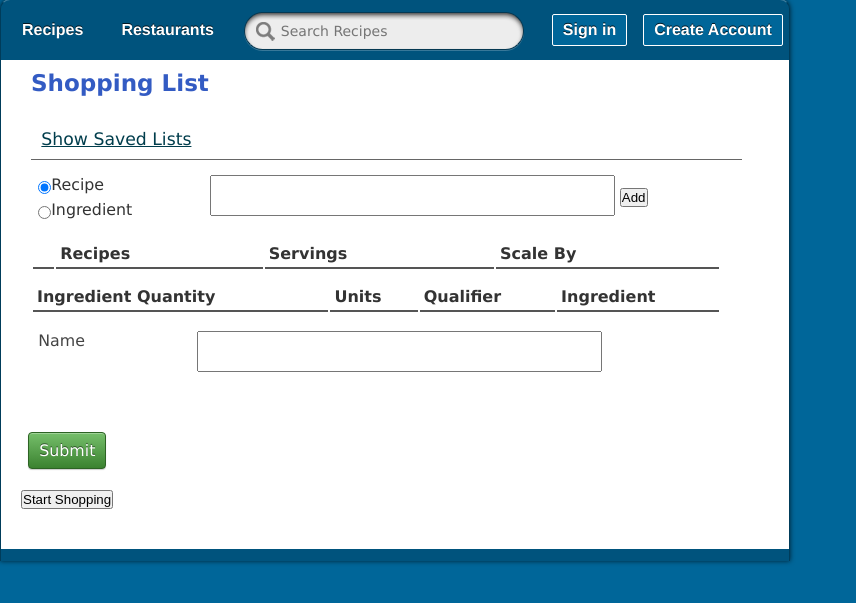
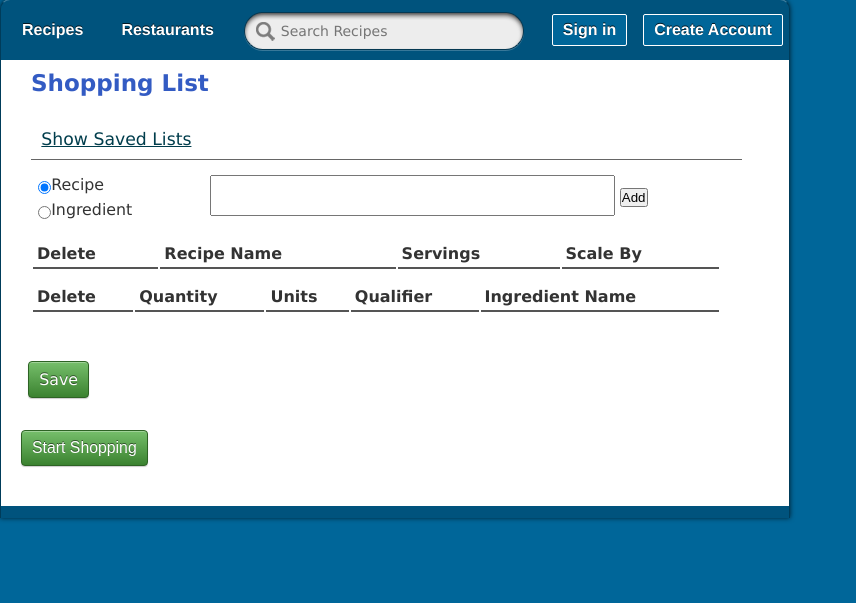
Before and after one commit to nazgul26/PHPRecipebook, a CakePHP app: template app/View/ShoppingLists/edit.ctp in a window 1280 px wide. Shown: the part 21-624 px from the top of the page, without its empty margins (0-856 px from the left). Run offline with PHP 8.4 and a stand-in for CakePHP, Linux system fonts and the light colour scheme; the template is opened without the code that fills it, so the values that code supplies are empty; form fields are guessed from the names that the template uses; some libraries are stand-ins or nearby versions.

Commit message:
shopping layout/flow ideas added

```diff
--- a/app/Controller/ShoppingListsController.php
+++ b/app/Controller/ShoppingListsController.php
@@ -43,6 +43,10 @@ class ShoppingListsController extends AppController {
         }
         $options = array('conditions' => array('ShoppingList.' . $this->ShoppingList->primaryKey => $id));
         $this->set('shoppingList', $this->ShoppingList->find('first', $options));
+    }
+
+    public function shop() {
+
     }
 
     /**
--- a/app/View/ShoppingLists/edit.ctp
+++ b/app/View/ShoppingLists/edit.ctp
@@ -31,8 +31,8 @@
 
     <table>
         <tr class="headerRow">
-            <th></th>
-            <th><?php echo __('Recipes');?></th>
+            <th><?php echo __('Delete');?></th>
+            <th><?php echo __('Recipe Name');?></th>
             <th><?php echo __('Servings');?>
             <th><?php echo __('Scale By');?></th>
         </tr>
@@ -62,10 +62,11 @@
 
     <table>
     <tr class="headerRow">
-        <th colspan="2"><?php echo __('Ingredient Quantity');?></th>
+        <th><?php echo __('Delete');?></th>
+        <th><?php echo __('Quantity');?></th>
         <th><?php echo __('Units');?></th>
         <th><?php echo __('Qualifier');?></th>
-        <th><?php echo __('Ingredient');?></th>
+        <th><?php echo __('Ingredient Name');?></th>
     </tr>
     <tbody class="gridContent">
     <?php
@@ -87,7 +88,7 @@
         <td><?php echo $this->Form->input('ShoppingListIngredient.' . $mapIndex . '.unit_id', array('label' => false)); ?></td>
         <td><?php echo $this->Form->input('ShoppingListIngredient.' . $mapIndex . '.qualifier', array('label' => false, 'escape' => false)); ?></td>
         <td>
-            <?php echo $this->Form->input('ShoppingListIngredient.' . $mapIndex . '.Ingredient.name', array('label' => false, 'escape' => false, 'type' => 'ui-widget')); ?>
+            <?php echo $this->Form->input('ShoppingListIngredient.' . $mapIndex . '.Ingredient.name', array('label' => false, 'escape' => false)); ?>
         </td>
     </tr>
     <?php } ?>
@@ -95,9 +96,9 @@
         </table>
     <?php
             echo $this->Form->hidden('id');
-            echo $this->Form->input('name');
+            echo $this->Form->hidden('name'); // Make dialog to change name
     ?>
     </fieldset>
-    <?php echo $this->Form->end(__('Submit')); ?>
-    <button>Start Shopping</button>
+    <?php echo $this->Form->end(__('Save')); ?>
+    <button class="btn-primary">Start Shopping</button>
 </div>
--- /dev/null
+++ b/app/View/ShoppingLists/instore.ctp
@@ -0,0 +1,5 @@
+<h2>Cross off Items as you add them to your cart</h2>
+...
+
+
+<button>Done</button>
--- /dev/null
+++ b/app/View/ShoppingLists/select.ctp
@@ -0,0 +1,4 @@
+<h2>What Items Do you already have?<h2>
+...
+<button>Shop At Store</button>
+<button>Shop Online</button>
--- a/app/sass/src/cake.generic.scss
+++ b/app/sass/src/cake.generic.scss
@@ -479,43 +479,26 @@ p.error em {
 }
 
 /* Buttons and button links */
-input[type=submit]
+input[type=submit], .btn-primary
 {
 	font-weight:normal;
 	padding: 4px 8px;
 	background: #dcdcdc;
-	background-image: -webkit-gradient(linear, left top, left bottom, from(#fefefe), to(#dcdcdc));
-	background-image: -webkit-linear-gradient(top, #fefefe, #dcdcdc);
-	background-image: -moz-linear-gradient(top, #fefefe, #dcdcdc);
-	background-image: -ms-linear-gradient(top, #fefefe, #dcdcdc);
-	background-image: -o-linear-gradient(top, #fefefe, #dcdcdc);
 	background-image: linear-gradient(top, #fefefe, #dcdcdc);
 	color:#333;
 	border:1px solid #bbb;
-	-webkit-border-radius: 4px;
-	-moz-border-radius: 4px;
 	border-radius: 4px;
 	text-decoration: none;
 	text-shadow: #fff 0px 1px 0px;
 	min-width: 0;
-	-moz-box-shadow: inset 0 1px 0 rgba(255, 255, 255, 0.3), 0px 1px 1px rgba(0, 0, 0, 0.2);
-	-webkit-box-shadow: inset 0 1px 0 rgba(255, 255, 255, 0.3), 0px 1px 1px rgba(0, 0, 0, 0.2);
 	box-shadow: inset 0 1px 0 rgba(255, 255, 255, 0.3), 0px 1px 1px rgba(0, 0, 0, 0.2);
-	-webkit-user-select: none;
 	user-select: none;
 }
-input[type=submit]:active
+input[type=submit]:active, .btn-primary:active
 {
 	background: #eee;
-	background-image: -webkit-gradient(linear, left top, left bottom, from(#dfdfdf), to(#eee));
-	background-image: -webkit-linear-gradient(top, #dfdfdf, #eee);
-	background-image: -moz-linear-gradient(top, #dfdfdf, #eee);
-	background-image: -ms-linear-gradient(top, #dfdfdf, #eee);
-	background-image: -o-linear-gradient(top, #dfdfdf, #eee);
 	background-image: linear-gradient(top, #dfdfdf, #eee);
 	text-shadow: #eee 0px 1px 0px;
-	-moz-box-shadow: inset 0 1px 4px rgba(0, 0, 0, 0.3);
-	-webkit-box-shadow: inset 0 1px 4px rgba(0, 0, 0, 0.3);
 	box-shadow: inset 0 1px 4px rgba(0, 0, 0, 0.3);
 	border-color: #aaa;
 	text-decoration: none;
--- a/app/sass/src/default.scss
+++ b/app/sass/src/default.scss
@@ -15,6 +15,10 @@
 }
 .hide {
     display: none;
+}
+
+.float-left {
+    float: left;
 }
 
 #main {
@@ -116,3 +120,26 @@ dl {
     margin-top: 15px;
     margin-bottom: 15px;
 }
+
+/* Buttons */
+
+.btn-primary {
+	border: 0;
+	clear: both;
+	margin-top: 10px;
+        display: inline;
+	font-size: 110%;
+	width: auto;
+        background:#62af56;
+	background-image: -webkit-gradient(linear, left top, left bottom, from(#76BF6B), to(#3B8230));
+	background-image: -webkit-linear-gradient(top, #76BF6B, #3B8230);
+	background-image: -moz-linear-gradient(top, #76BF6B, #3B8230);
+        border: 1px solid #2d6324;
+	color: #fff;
+	text-shadow: rgba(0, 0, 0, 0.5) 0px -1px 0px;
+	padding: 8px 10px;
+}
+
+.btn-primary:hover {
+	background: #5BA150;
+}
--- a/app/webroot/css/cake.generic.css
+++ b/app/webroot/css/cake.generic.css
@@ -625,57 +625,40 @@ p.error em {
 
 /* Buttons and button links */
 /* line 482, ../../sass/src/cake.generic.scss */
-input[type=submit] {
+input[type=submit], .btn-primary {
   font-weight: normal;
   padding: 4px 8px;
   background: #dcdcdc;
-  background-image: -webkit-gradient(linear, left top, left bottom, from(#fefefe), to(#dcdcdc));
-  background-image: -webkit-linear-gradient(top, #fefefe, #dcdcdc);
-  background-image: -moz-linear-gradient(top, #fefefe, #dcdcdc);
-  background-image: -ms-linear-gradient(top, #fefefe, #dcdcdc);
-  background-image: -o-linear-gradient(top, #fefefe, #dcdcdc);
   background-image: linear-gradient(top, #fefefe, #dcdcdc);
   color: #333;
   border: 1px solid #bbb;
-  -webkit-border-radius: 4px;
-  -moz-border-radius: 4px;
   border-radius: 4px;
   text-decoration: none;
   text-shadow: #fff 0px 1px 0px;
   min-width: 0;
-  -moz-box-shadow: inset 0 1px 0 rgba(255, 255, 255, 0.3), 0px 1px 1px rgba(0, 0, 0, 0.2);
-  -webkit-box-shadow: inset 0 1px 0 rgba(255, 255, 255, 0.3), 0px 1px 1px rgba(0, 0, 0, 0.2);
   box-shadow: inset 0 1px 0 rgba(255, 255, 255, 0.3), 0px 1px 1px rgba(0, 0, 0, 0.2);
-  -webkit-user-select: none;
   user-select: none;
 }
 
-/* line 507, ../../sass/src/cake.generic.scss */
-input[type=submit]:active {
+/* line 497, ../../sass/src/cake.generic.scss */
+input[type=submit]:active, .btn-primary:active {
   background: #eee;
-  background-image: -webkit-gradient(linear, left top, left bottom, from(#dfdfdf), to(#eee));
-  background-image: -webkit-linear-gradient(top, #dfdfdf, #eee);
-  background-image: -moz-linear-gradient(top, #dfdfdf, #eee);
-  background-image: -ms-linear-gradient(top, #dfdfdf, #eee);
-  background-image: -o-linear-gradient(top, #dfdfdf, #eee);
   background-image: linear-gradient(top, #dfdfdf, #eee);
   text-shadow: #eee 0px 1px 0px;
-  -moz-box-shadow: inset 0 1px 4px rgba(0, 0, 0, 0.3);
-  -webkit-box-shadow: inset 0 1px 4px rgba(0, 0, 0, 0.3);
   box-shadow: inset 0 1px 4px rgba(0, 0, 0, 0.3);
   border-color: #aaa;
   text-decoration: none;
 }
 
 /** Related **/
-/* line 525, ../../sass/src/cake.generic.scss */
+/* line 508, ../../sass/src/cake.generic.scss */
 .related {
   clear: both;
   display: block;
 }
 
 /** Debugging **/
-/* line 531, ../../sass/src/cake.generic.scss */
+/* line 514, ../../sass/src/cake.generic.scss */
 pre {
   color: #000;
   padding: 15px;
@@ -687,13 +670,13 @@ pre {
   font-family: sans-serif;
 }
 
-/* line 540, ../../sass/src/cake.generic.scss */
+/* line 523, ../../sass/src/cake.generic.scss */
 .cake-debug-output {
   padding: 0;
   position: relative;
 }
 
-/* line 544, ../../sass/src/cake.generic.scss */
+/* line 527, ../../sass/src/cake.generic.scss */
 .cake-debug-output > span {
   position: absolute;
   top: 5px;
@@ -712,7 +695,7 @@ pre {
   text-shadow: 0 1px 1px rgba(255, 255, 255, 0.8);
 }
 
-/* line 561, ../../sass/src/cake.generic.scss */
+/* line 544, ../../sass/src/cake.generic.scss */
 .cake-debug,
 .cake-error {
   font-size: 16px;
@@ -720,17 +703,17 @@ pre {
   clear: both;
 }
 
-/* line 567, ../../sass/src/cake.generic.scss */
+/* line 550, ../../sass/src/cake.generic.scss */
 .cake-error > a {
   text-shadow: none;
 }
 
-/* line 570, ../../sass/src/cake.generic.scss */
+/* line 553, ../../sass/src/cake.generic.scss */
 .cake-error {
   white-space: normal;
 }
 
-/* line 573, ../../sass/src/cake.generic.scss */
+/* line 556, ../../sass/src/cake.generic.scss */
 .cake-stack-trace {
   background: rgba(255, 255, 255, 0.7);
   color: #333;
@@ -745,7 +728,7 @@ pre {
   border-radius: 4px;
 }
 
-/* line 586, ../../sass/src/cake.generic.scss */
+/* line 569, ../../sass/src/cake.generic.scss */
 .cake-stack-trace a {
   text-shadow: none;
   background: rgba(255, 255, 255, 0.7);
@@ -764,18 +747,18 @@ pre {
   box-shadow: inset 0px 1px 0 rgba(0, 0, 0, 0.3);
 }
 
-/* line 603, ../../sass/src/cake.generic.scss */
+/* line 586, ../../sass/src/cake.generic.scss */
 .cake-code-dump pre {
   position: relative;
   overflow: auto;
 }
 
-/* line 607, ../../sass/src/cake.generic.scss */
+/* line 590, ../../sass/src/cake.generic.scss */
 .cake-context {
   margin-bottom: 10px;
 }
 
-/* line 610, ../../sass/src/cake.generic.scss */
+/* line 593, ../../sass/src/cake.generic.scss */
 .cake-stack-trace pre {
   color: #000;
   background-color: #F0F0F0;
@@ -785,7 +768,7 @@ pre {
   text-shadow: none;
 }
 
-/* line 618, ../../sass/src/cake.generic.scss */
+/* line 601, ../../sass/src/cake.generic.scss */
 .cake-stack-trace li {
   padding: 10px 5px 0px;
   margin: 0 0 4px 0;
@@ -804,7 +787,7 @@ pre {
 }
 
 /* excerpt */
-/* line 635, ../../sass/src/cake.generic.scss */
+/* line 618, ../../sass/src/cake.generic.scss */
 .cake-code-dump pre,
 .cake-code-dump pre code {
   clear: both;
@@ -815,35 +798,35 @@ pre {
   overflow: auto;
 }
 
-/* line 644, ../../sass/src/cake.generic.scss */
+/* line 627, ../../sass/src/cake.generic.scss */
 .cake-code-dump .code-highlight {
   display: block;
   background-color: rgba(255, 255, 0, 0.5);
 }
 
-/* line 648, ../../sass/src/cake.generic.scss */
+/* line 631, ../../sass/src/cake.generic.scss */
 .code-coverage-results div.code-line {
   padding-left: 5px;
   display: block;
   margin-left: 10px;
 }
 
-/* line 653, ../../sass/src/cake.generic.scss */
+/* line 636, ../../sass/src/cake.generic.scss */
 .code-coverage-results div.uncovered span.content {
   background: #ecc;
 }
 
-/* line 656, ../../sass/src/cake.generic.scss */
+/* line 639, ../../sass/src/cake.generic.scss */
 .code-coverage-results div.covered span.content {
   background: #cec;
 }
 
-/* line 659, ../../sass/src/cake.generic.scss */
+/* line 642, ../../sass/src/cake.generic.scss */
 .code-coverage-results div.ignored span.content {
   color: #aaa;
 }
 
-/* line 662, ../../sass/src/cake.generic.scss */
+/* line 645, ../../sass/src/cake.generic.scss */
 .code-coverage-results span.line-num {
   color: #666;
   display: block;
@@ -853,12 +836,12 @@ pre {
   margin-right: 5px;
 }
 
-/* line 670, ../../sass/src/cake.generic.scss */
+/* line 653, ../../sass/src/cake.generic.scss */
 .code-coverage-results span.line-num strong {
   color: #666;
 }
 
-/* line 673, ../../sass/src/cake.generic.scss */
+/* line 656, ../../sass/src/cake.generic.scss */
 .code-coverage-results div.start {
   border: 1px solid #aaa;
   border-width: 1px 1px 0px 1px;
@@ -866,7 +849,7 @@ pre {
   padding-top: 5px;
 }
 
-/* line 679, ../../sass/src/cake.generic.scss */
+/* line 662, ../../sass/src/cake.generic.scss */
 .code-coverage-results div.end {
   border: 1px solid #aaa;
   border-width: 0px 1px 1px 1px;
@@ -874,12 +857,12 @@ pre {
   padding-bottom: 5px;
 }
 
-/* line 685, ../../sass/src/cake.generic.scss */
+/* line 668, ../../sass/src/cake.generic.scss */
 .code-coverage-results div.realstart {
   margin-top: 0px;
 }
 
-/* line 688, ../../sass/src/cake.generic.scss */
+/* line 671, ../../sass/src/cake.generic.scss */
 .code-coverage-results p.note {
   color: #bbb;
   padding: 5px;
@@ -887,17 +870,17 @@ pre {
   font-size: 10px;
 }
 
-/* line 694, ../../sass/src/cake.generic.scss */
+/* line 677, ../../sass/src/cake.generic.scss */
 .code-coverage-results span.result-bad {
   color: #a00;
 }
 
-/* line 697, ../../sass/src/cake.generic.scss */
+/* line 680, ../../sass/src/cake.generic.scss */
 .code-coverage-results span.result-ok {
   color: #fa0;
 }
 
-/* line 700, ../../sass/src/cake.generic.scss */
+/* line 683, ../../sass/src/cake.generic.scss */
 .code-coverage-results span.result-good {
   color: #0a0;
 }
--- a/app/webroot/css/default.css
+++ b/app/webroot/css/default.css
@@ -372,6 +372,11 @@ float60Section {
 }
 
 /* line 20, ../../sass/src/default.scss */
+.float-left {
+  float: left;
+}
+
+/* line 24, ../../sass/src/default.scss */
 #main {
   background-color: rgba(0, 0, 0, 0.18);
   border-left: 1px solid rgba(2, 2, 2, 0.28);
@@ -382,7 +387,7 @@ float60Section {
   float: left;
 }
 
-/* line 29, ../../sass/src/default.scss */
+/* line 33, ../../sass/src/default.scss */
 nav ul {
   float: left;
   margin: 0;
@@ -391,12 +396,12 @@ nav ul {
   width: 100%;
 }
 
-/* line 36, ../../sass/src/default.scss */
+/* line 40, ../../sass/src/default.scss */
 nav ul, nav ol {
   list-style: none outside none;
 }
 
-/* line 40, ../../sass/src/default.scss */
+/* line 44, ../../sass/src/default.scss */
 nav li {
   float: left;
   font: 16px "klavika-web","Helvetica Neue",Helvetica,Arial,Geneva,sans-serif;
@@ -404,7 +409,7 @@ nav li {
   padding: 4px 4px 4px 4px;
 }
 
-/* line 47, ../../sass/src/default.scss */
+/* line 51, ../../sass/src/default.scss */
 nav a {
   color: #FFFFFF;
   text-decoration: none;
@@ -412,7 +417,7 @@ nav a {
   padding: 6px 10px;
 }
 
-/* line 54, ../../sass/src/default.scss */
+/* line 58, ../../sass/src/default.scss */
 nav li a:hover, nav li.current a {
   background: none repeat scroll 0 0 transparent;
   border-radius: 4px 4px 4px 4px;
@@ -421,7 +426,7 @@ nav li a:hover, nav li.current a {
   text-shadow: 0 -1px 0 rgba(0, 0, 0, 0.796), 0 0 10px rgba(255, 255, 255, 0.298);
 }
 
-/* line 61, ../../sass/src/default.scss */
+/* line 65, ../../sass/src/default.scss */
 nav li a {
   border: 1px solid transparent;
   color: #FFFFFF;
@@ -430,11 +435,11 @@ nav li a {
   text-shadow: 0 -1px 0 rgba(0, 0, 0, 0.76);
 }
 
-/* line 69, ../../sass/src/default.scss */
+/* line 73, ../../sass/src/default.scss */
 dl {
   margin-top: 1em;
 }
-/* line 72, ../../sass/src/default.scss */
+/* line 76, ../../sass/src/default.scss */
 dl dt {
   display: block;
   float: left;
@@ -443,14 +448,14 @@ dl dt {
   font-weight: bold;
   padding-top: 4px;
 }
-/* line 81, ../../sass/src/default.scss */
+/* line 85, ../../sass/src/default.scss */
 dl dd {
   display: block;
   float: left;
   padding-top: 4px;
 }
 
-/* line 89, ../../sass/src/default.scss */
+/* line 93, ../../sass/src/default.scss */
 .loadingImage {
   background-color: rgba(0, 0, 0, 0.18);
   border: 1px solid rgba(250, 250, 250, 0.27);
@@ -463,28 +468,52 @@ dl dd {
   margin: 10px;
 }
 
-/* line 100, ../../sass/src/default.scss */
+/* line 104, ../../sass/src/default.scss */
 .loadingImage > div {
   width: 100px;
   height: 50px;
   background: white;
 }
 
-/* line 105, ../../sass/src/default.scss */
+/* line 109, ../../sass/src/default.scss */
 .loadingImage img {
   padding: 10px 0 0;
 }
 
 /* Action Links */
-/* line 110, ../../sass/src/default.scss */
+/* line 114, ../../sass/src/default.scss */
 #moreActionLinks {
   width: 180px;
 }
 
-/* line 113, ../../sass/src/default.scss */
+/* line 117, ../../sass/src/default.scss */
 #moreActionLinksContent li {
   list-style-type: none;
   font-size: 1.4em;
   margin-top: 15px;
   margin-bottom: 15px;
 }
+
+/* Buttons */
+/* line 126, ../../sass/src/default.scss */
+.btn-primary {
+  border: 0;
+  clear: both;
+  margin-top: 10px;
+  display: inline;
+  font-size: 110%;
+  width: auto;
+  background: #62af56;
+  background-image: -webkit-gradient(linear, left top, left bottom, from(#76BF6B), to(#3B8230));
+  background-image: -webkit-linear-gradient(top, #76BF6B, #3B8230);
+  background-image: -moz-linear-gradient(top, #76BF6B, #3B8230);
+  border: 1px solid #2d6324;
+  color: #fff;
+  text-shadow: rgba(0, 0, 0, 0.5) 0px -1px 0px;
+  padding: 8px 10px;
+}
+
+/* line 143, ../../sass/src/default.scss */
+.btn-primary:hover {
+  background: #5BA150;
+}
```
Also changed, not shown: app/View/ShoppingLists/online.ctp (added, +11 -0 lines), app/View/ShoppingLists/shop.ctp (deleted, +0 -105 lines).
